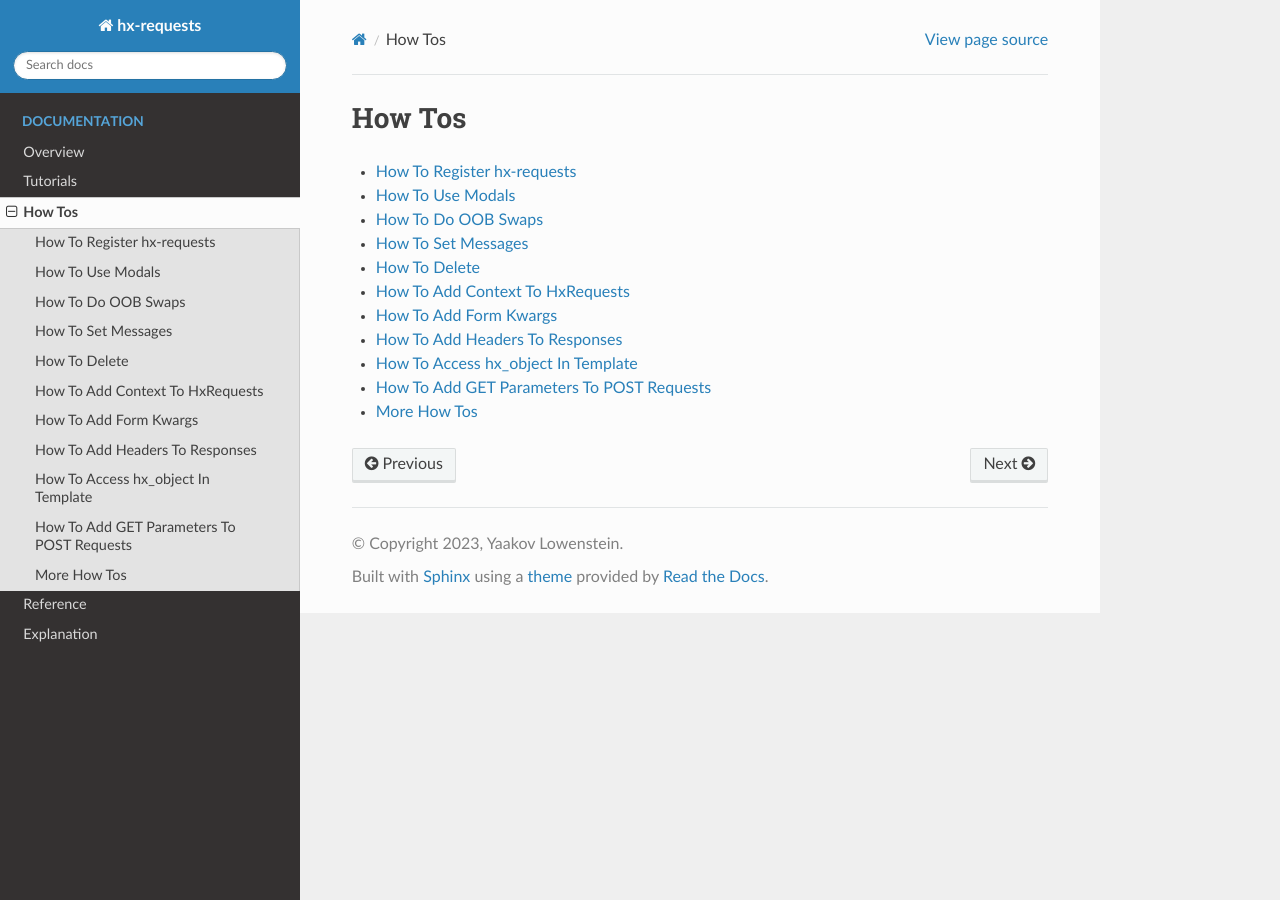
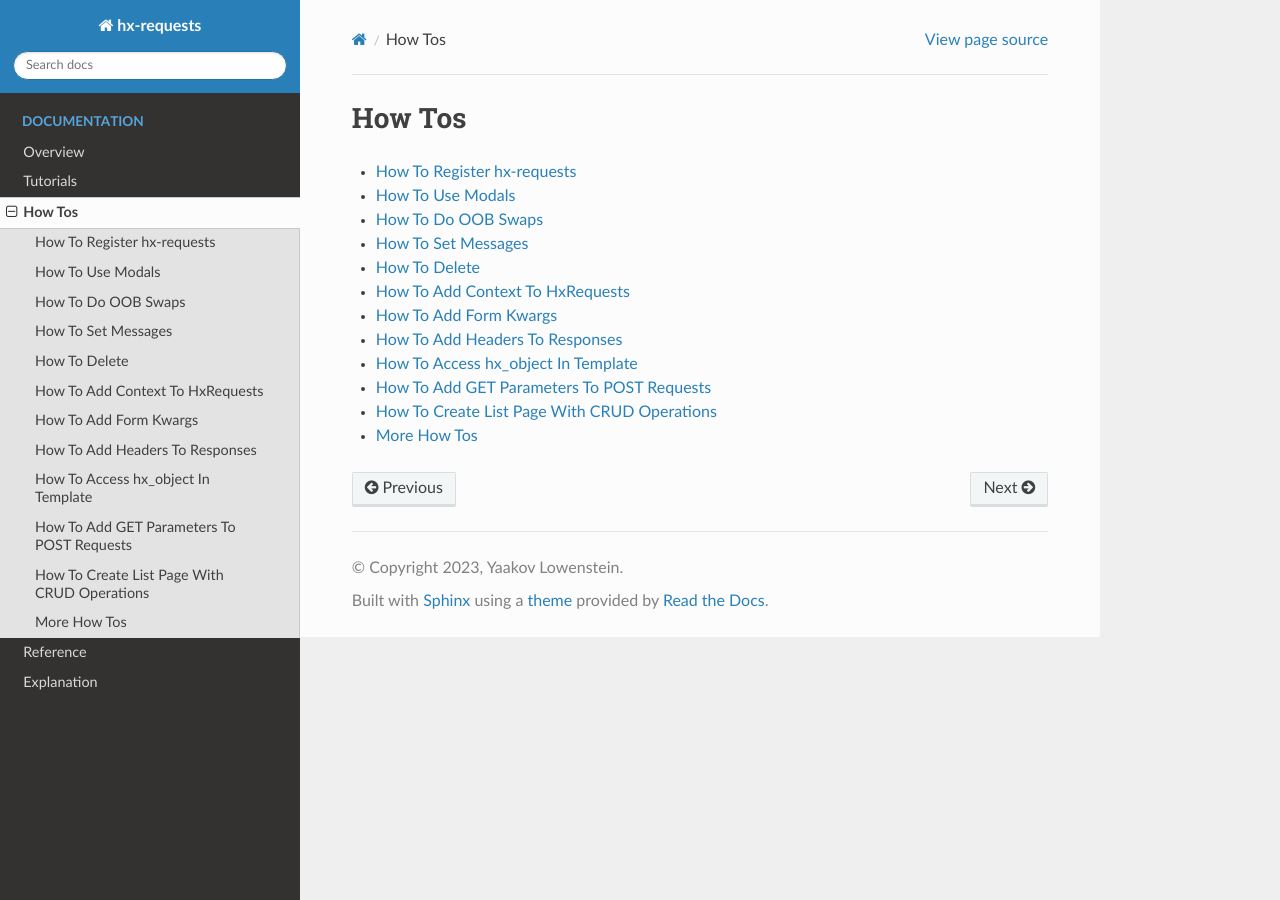
Before and after one commit to yaakovLowenstein/hx-requests, a Sphinx documentation site: the page built from docs/how_tos/index.rst, in a window 1280 px wide. Built offline with Sphinx 7.4.7 and the Read the Docs theme 3.1.0, drawn with Linux system fonts in a browser that asks for light colours; pages that are not in the unit, such as notebooks, are missing from menus.

Commit message:
docs: Add to index

```diff
--- a/docs/how_tos/index.rst
+++ b/docs/how_tos/index.rst
@@ -14,4 +14,5 @@ How Tos
    add_headers
    access_hx_object_in_template
    get_params_post_request
+   list_page_with_crud
    more_how_tos
```
